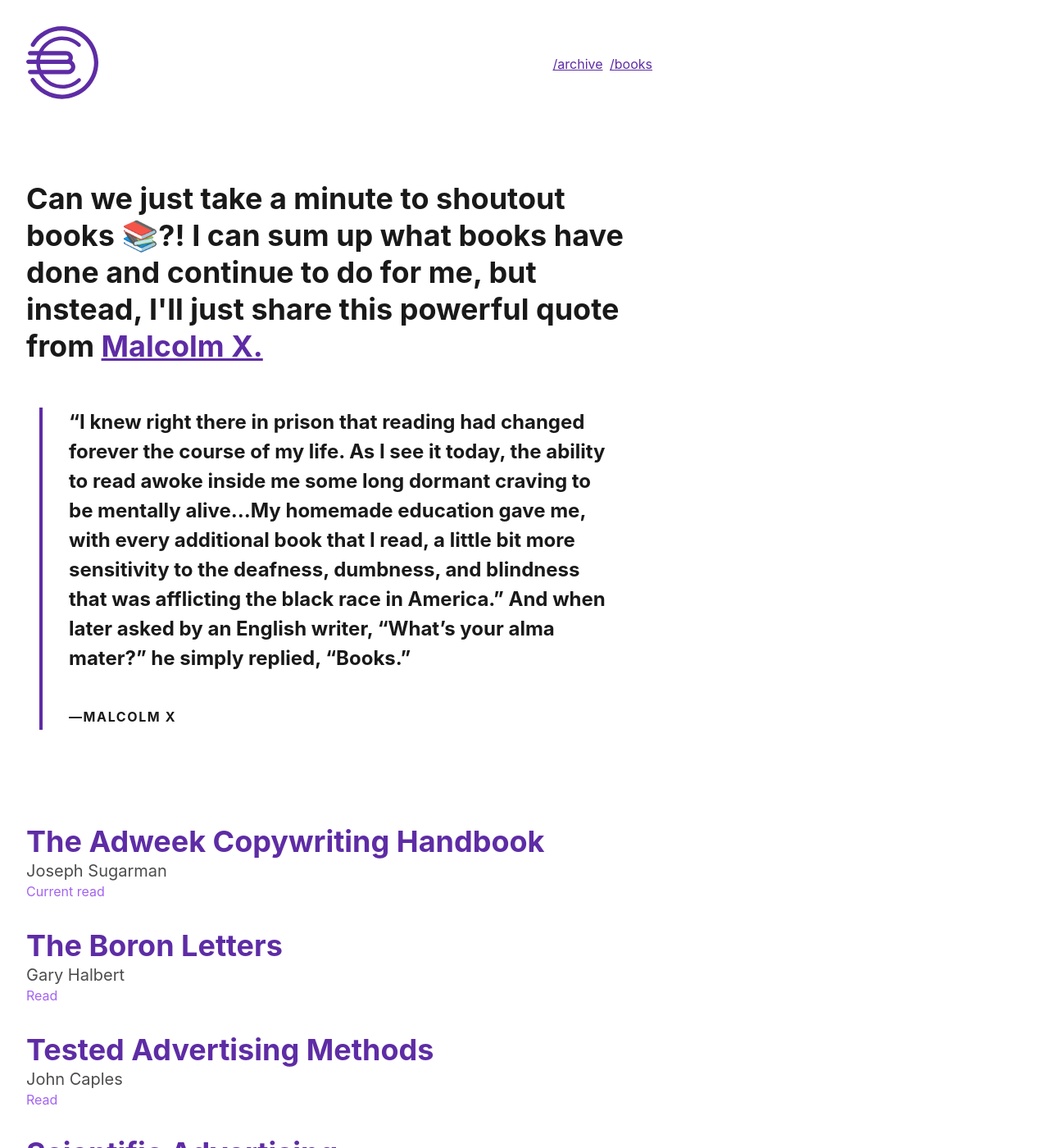
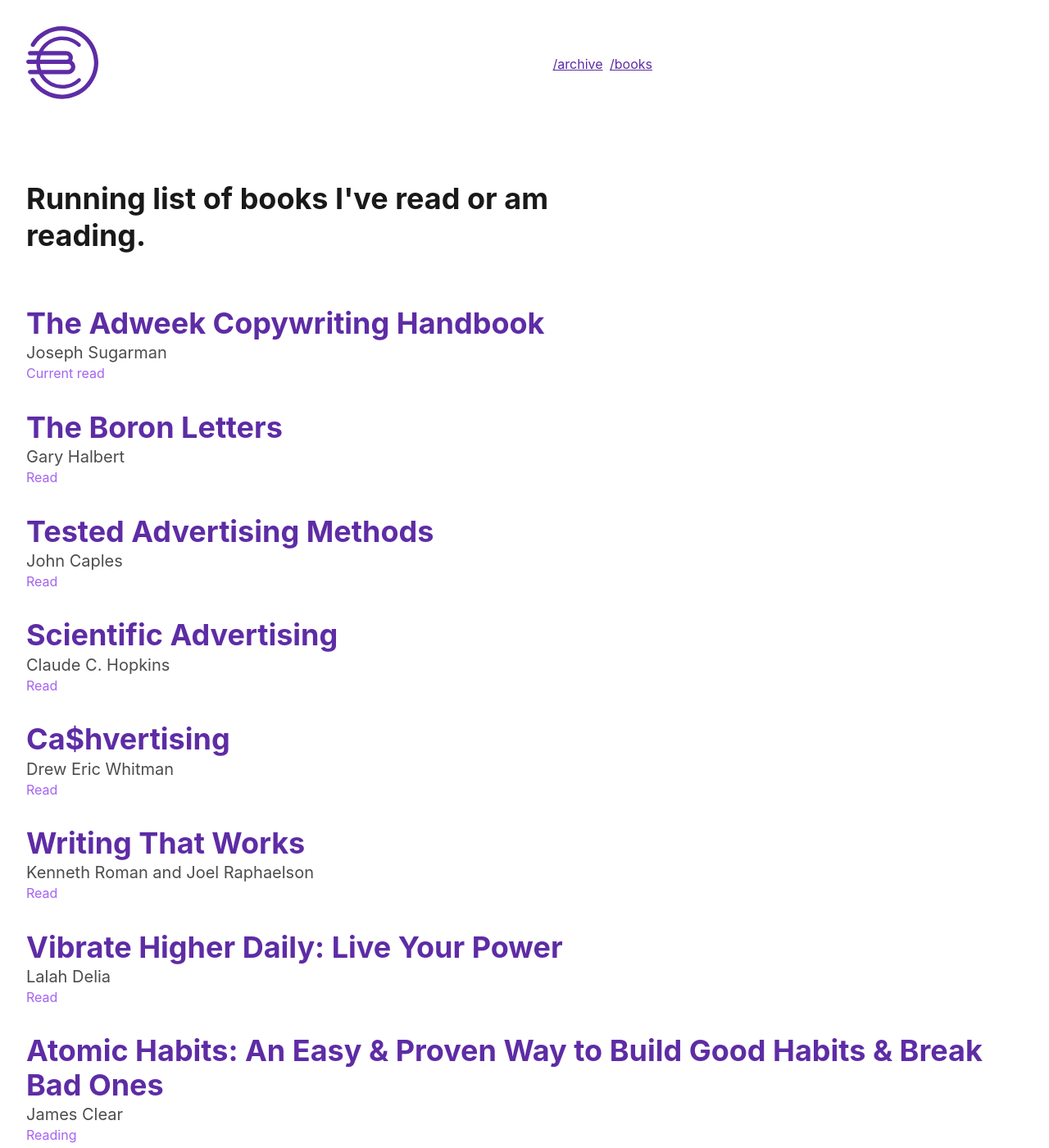
Before and after one commit to bennettchidoro/bc3209.github.io, a Jekyll site: the page built from _pages/books.html, in a window 1280 px wide and 1400 px high. Shown: the whole window at 82% size. Built offline with Jekyll 4.4.1, drawn with Linux system fonts in a browser that asks for light colours; nearby versions of some CDN libraries.

Commit message:
remove paragraph

```diff
--- a/_layouts/books.html
+++ b/_layouts/books.html
@@ -8,25 +8,9 @@
     {% include header.html %}
 
     <div class="black-90 b f2 mw7 mh4 mv5 lh-title">
-      <p>Can we just take a minute to shoutout books 📚?! I can sum up what
-        books have done and continue to do for me, but instead, I'll just share
-        this powerful quote from <a class="purple dim" href="https://en.wikipedia.org/wiki/Malcolm_X">Malcolm X.</a>
+      <p>Running list of books I've read or am reading.
       </p>
 
-      <div class="pa3">
-        <blockquote class="ml0 mt0 pl4 black-90 bl bw2 b--purple">
-          <p class="f5 f4-m f3-l lh-copy measure mt0">
-            “I knew right there in prison that reading had changed forever the
-            course of my life. As I see it today, the ability to read awoke inside
-            me some long dormant craving to be mentally alive…My homemade education
-            gave me, with every additional book that I read, a little bit more
-            sensitivity to the deafness, dumbness, and blindness that was
-            afflicting the black race in America.” And when later asked by an
-            English writer, “What’s your alma mater?” he simply replied, “Books.”
-          </p>
-          <cite class="f5 ttu tracked fs-normal">―Malcolm X</cite>
-        </blockquote>
-      </div>
     </div>
     <div>
 
```
